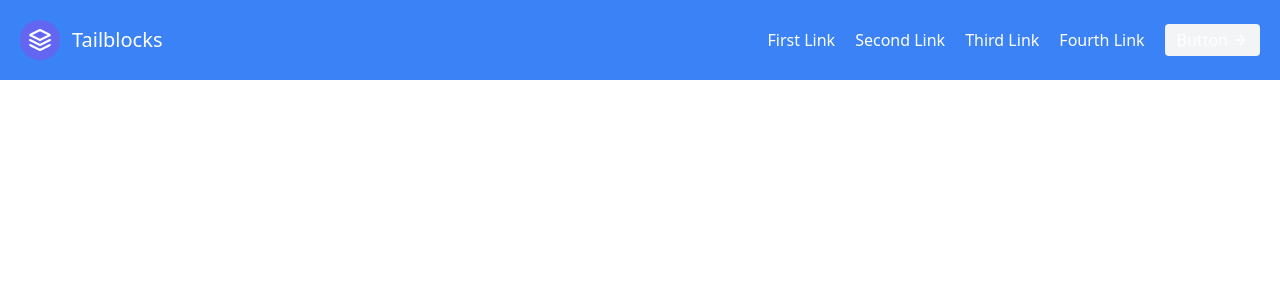
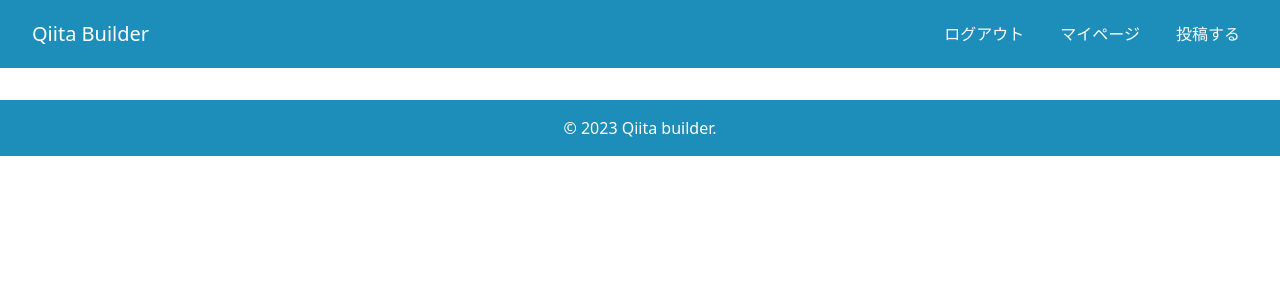
Before and after one commit to KonishiTatsuki/qiita-builder, a Nuxt app: page /login in a window 1280 px wide. Shown: the top 300 px of the page. Built offline with nearby package versions, Linux system fonts and the light colour scheme.

Commit message:
header footer作成

```diff
--- a/app.vue
+++ b/app.vue
@@ -1,8 +1,8 @@
 <template>
   <div>
     <NuxtLayout>
-      <!-- <NuxtPage /> -->
-      <NuxtWelcome />
+      <!-- <NuxtWelcome /> -->
+      <NuxtPage />
     </NuxtLayout>
   </div>
 </template>
--- a/assets/css/app.css
+++ b/assets/css/app.css
@@ -1,3 +1,9 @@
-@import 'tailwindcss/base';
-@import 'tailwindcss/components';
-@import 'tailwindcss/utilities';
+@import "tailwindcss/base";
+@import "tailwindcss/components";
+@import "tailwindcss/utilities";
+
+@layer components {
+  .btn {
+    @apply bg-[#1D8EB9]  px-4 py-2 rounded-md text-base text-white;
+  }
+}
--- a/layouts/default.vue
+++ b/layouts/default.vue
@@ -1,51 +1,40 @@
 <template>
-  <header class="text-white bg-blue-500 body-font max-w-full mx-auto">
+  <header class="text-white bg-[#1D8EB9] body-font max-w-full mx-auto">
     <div
       class="container mx-auto flex flex-wrap p-5 flex-col md:flex-row items-center"
     >
-      <a
+      <NuxtLink
+        to="/"
         class="flex title-font font-medium items-center text-gray-900 mb-4 md:mb-0"
       >
-        <svg
-          xmlns="http://www.w3.org/2000/svg"
-          fill="none"
-          stroke="currentColor"
-          stroke-linecap="round"
-          stroke-linejoin="round"
-          stroke-width="2"
-          class="w-10 h-10 text-white p-2 bg-indigo-500 rounded-full"
-          viewBox="0 0 24 24"
-        >
-          <path
-            d="M12 2L2 7l10 5 10-5-10-5zM2 17l10 5 10-5M2 12l10 5 10-5"
-          ></path>
-        </svg>
-        <span class="ml-3 text-xl text-white">Tailblocks</span>
-      </a>
+        <span class="ml-3 text-xl text-white">Qiita Builder</span>
+      </NuxtLink>
+
       <nav
         class="md:ml-auto flex flex-wrap items-center text-base justify-center"
       >
-        <a class="mr-5 hover:text-gray-900">First Link</a>
-        <a class="mr-5 hover:text-gray-900">Second Link</a>
-        <a class="mr-5 hover:text-gray-900">Third Link</a>
-        <a class="mr-5 hover:text-gray-900">Fourth Link</a>
+        <ul class="flex gap-4">
+          <li class="mr-5 hover:text-gray-900">
+            <NuxtLink to="/">ログアウト</NuxtLink>
+          </li>
+          <li class="mr-5 hover:text-gray-900">
+            <NuxtLink to="/">マイページ</NuxtLink>
+          </li>
+          <li class="mr-5 hover:text-gray-900">
+            <NuxtLink to="/">投稿する</NuxtLink>
+          </li>
+        </ul>
       </nav>
-      <button
-        class="inline-flex items-center bg-gray-100 border-0 py-1 px-3 focus:outline-none hover:bg-gray-200 rounded text-base mt-4 md:mt-0"
-      >
-        Button
-        <svg
-          fill="none"
-          stroke="currentColor"
-          stroke-linecap="round"
-          stroke-linejoin="round"
-          stroke-width="2"
-          class="w-4 h-4 ml-1"
-          viewBox="0 0 24 24"
-        >
-          <path d="M5 12h14M12 5l7 7-7 7"></path>
-        </svg>
-      </button>
     </div>
   </header>
+  <!-- output the page content -->
+  <div class="p-4">
+    <slot />
+  </div>
+
+  <footer class="bg-[#1D8EB9] py-4">
+    <div class="container mx-auto px-4">
+      <p class="text-center text-white">&copy; 2023 Qiita builder.</p>
+    </div>
+  </footer>
 </template>
--- /dev/null
+++ b/pages/login.vue
@@ -0,0 +1,3 @@
+<template>
+  <div></div>
+</template>
```
